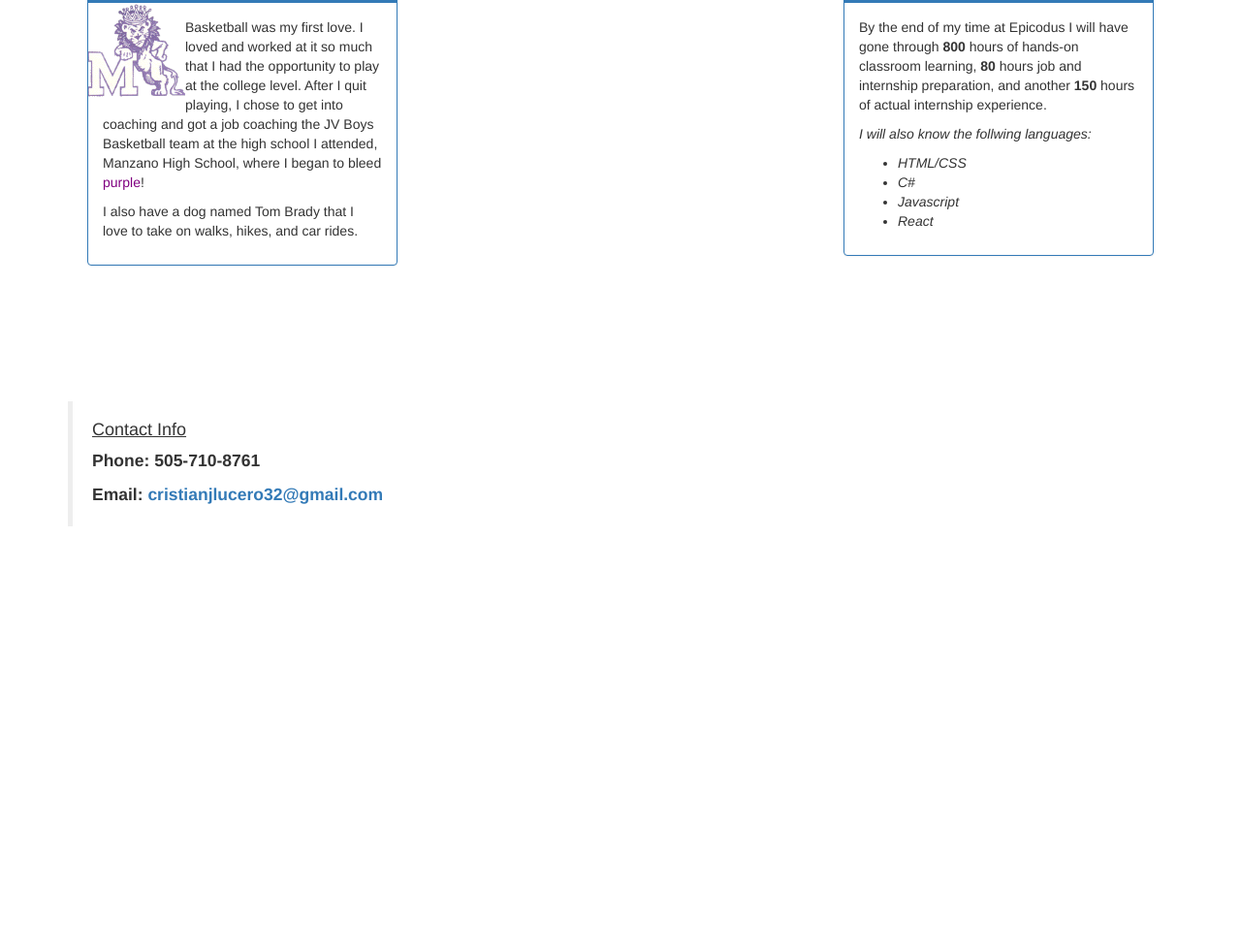
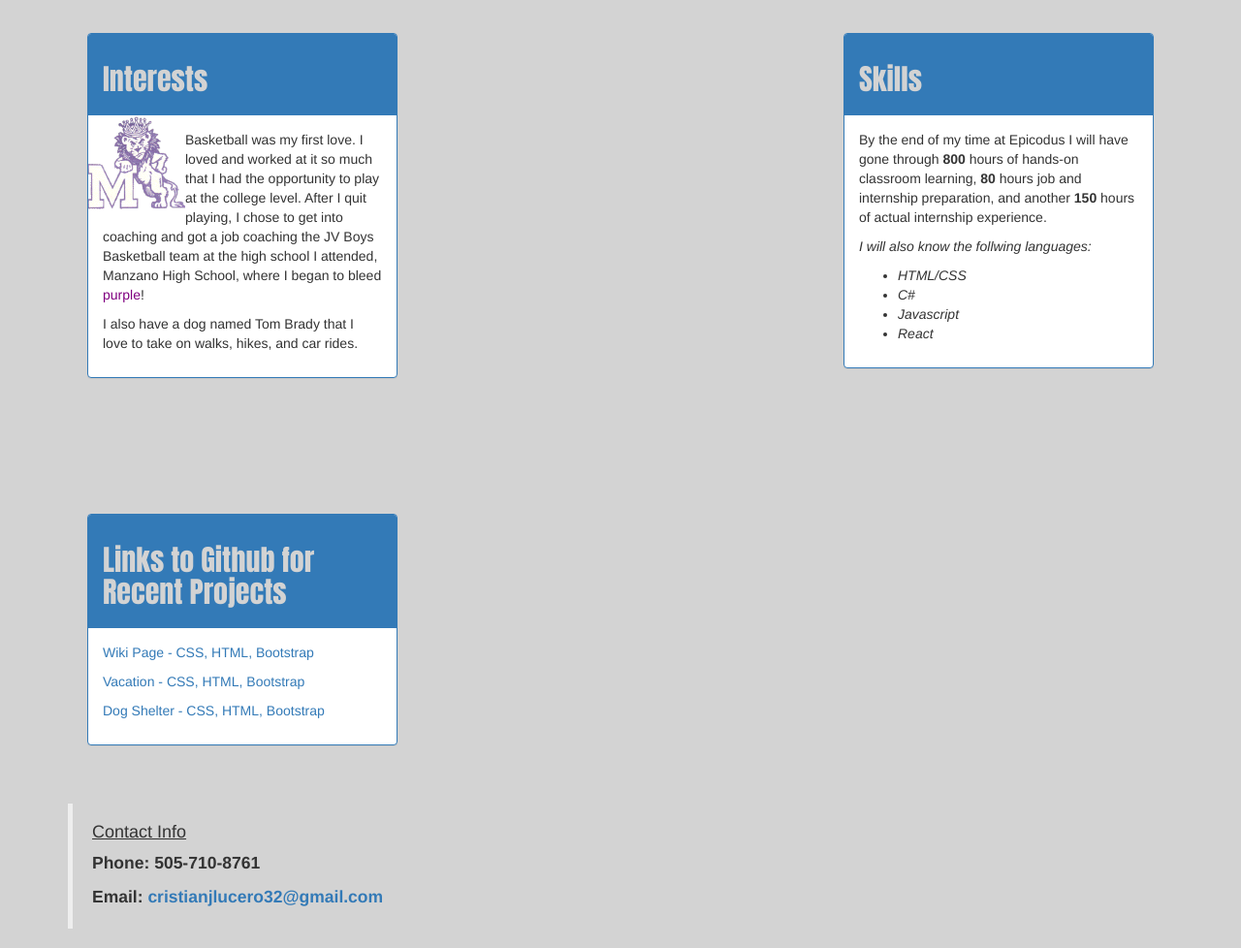
Before and after one commit to crlucero/portfolio, a plain HTML site: page Desktop/portfolio/index.html in a window 1280 px wide. Shown: the part 701-1679 px from the top of the page at 97% size. Before the commit the page ends 1264 px from the top, so only its background shows below. Drawn offline with Linux system fonts and the light colour scheme.

Commit message:
This commit adds links to recent GitHub Projects

```diff
--- a/Desktop/portfolio/css/styles.css
+++ b/Desktop/portfolio/css/styles.css
@@ -3,14 +3,15 @@ html {
 }
 
 body {
+  background-color: lightgray;
   position: relative;
-  background-color: white;
-  padding: 0;
   display: block;
   margin: 0;
 
 }
-
+img {
+  i
+}
 .panel-primary {
   margin-left: 20px;
   margin-right: 20px;
@@ -19,7 +20,7 @@ body {
 h1 {
   text-align: center;
   font-family: Impact, Charcoal, sans-serif;
-  color: lightgray;
+  color: white;
   font-size: 75px
 }
 
--- a/Desktop/portfolio/index.html
+++ b/Desktop/portfolio/index.html
@@ -5,20 +5,19 @@
     <link href="css/bootstrap.css" rel ="stylesheet" type="text/css" media="all">
     <link href="css/styles.css" rel="stylesheet" type="text/css" media="all">
     <meta name="viewport" content="width=device-width, initial-scale=1.0">
-
     <title> Cristian Lucero's Portfolio </title>
   </head>
 
   <body>
-    <h1 class="jumbotron-fluid">My Portfolio</h1>
+    <h1 class="jumbotron">Cristian Lucero</h1>
     <br></br>
     <br></br>
 
 
   <div class="container">
 
-      <div class="row">
 
+        <div class="row">
         <div class="col-md-4">
           <div class="panel panel-primary">
             <div class="panel-heading">
@@ -57,9 +56,9 @@
         <br></br>
       </div>
 
-      </div>
 
-      <div class="row">
+
+
 
 
         <div class="col-md-4">
@@ -109,11 +108,33 @@
       <br></br>
       <br></br>
 
-      <blockquote class="blockquote text-left">
-      <h4><u>Contact Info</u></h4>
-        <p><strong>Phone: 505-710-8761</strong></p>
-        <p><strong>Email:</stong> <a href="mailto:cristianjlucero32@gmail.com" target="_top">cristianjlucero32@gmail.com</a></p>
-      </blockquote>
+      <div class="row">
+        <div class="col-md-4">
+          <div class="panel panel-primary">
+            <div class="panel-heading">
+              <h2>Links to Github for Recent Projects</h2>
+            </div>
+            <div class="panel-body">
+            <p><a href="https://github.com/crlucero/wiki.git">Wiki Page - CSS, HTML, Bootstrap</a></p>
+            <p><a href="https://github.com/crlucero/vacation.git">Vacation - CSS, HTML, Bootstrap</a></p>
+            <p><a href="https://github.com/crlucero/shelter.git">Dog Shelter - CSS, HTML, Bootstrap</a></p>
+          </div>
+
+
+          </div>
+
+          <br></br>
+
+          <blockquote class="blockquote text-left">
+          <h4><u>Contact Info</u></h4>
+            <p><strong>Phone: 505-710-8761</strong></p>
+            <p><strong>Email:</stong> <a href="mailto:cristianjlucero32@gmail.com" target="_top">cristianjlucero32@gmail.com</a></p>
+          </blockquote>
+          </div>
+
+      </div>
+
+
 
 
 
```
Also changed, not shown: 1 other file.
